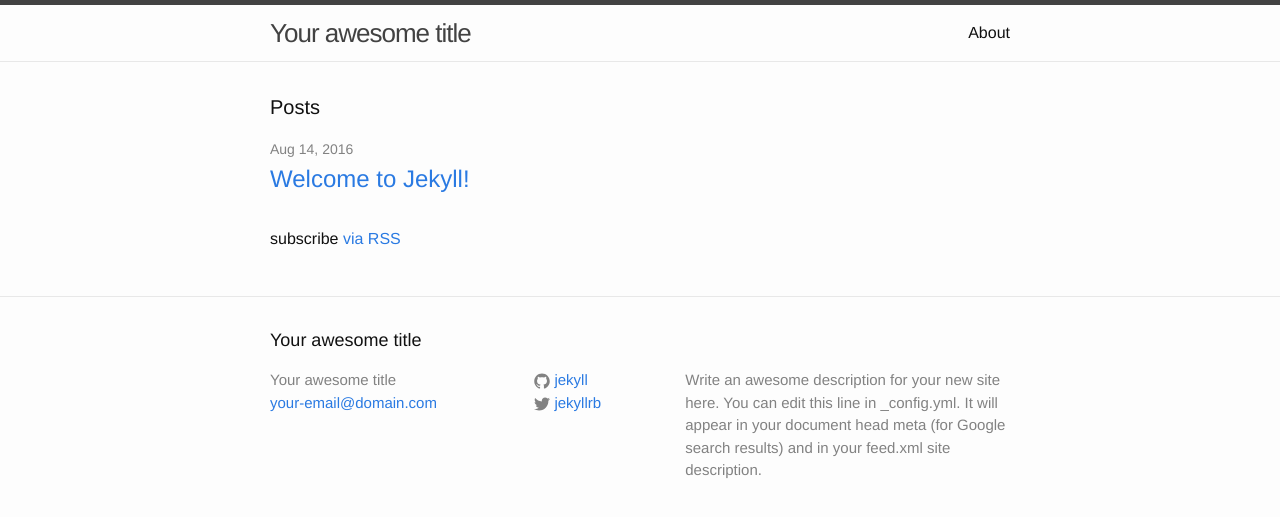
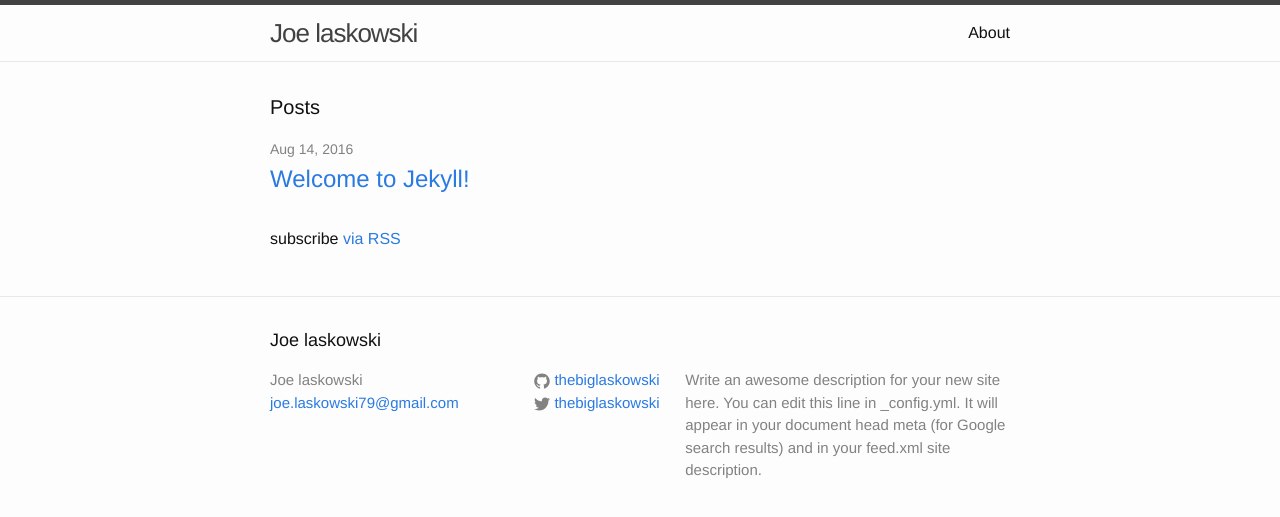
Before and after one commit to TheBigLaskowski/blog, a Jekyll site: the page built from index.html, in a window 1280 px wide. Shown: the top 517 px of the page. Built offline with Jekyll 4.4.1, drawn with Linux system fonts in a browser that asks for light colours.

Commit message:
config update

```diff
--- a/_config.yml
+++ b/_config.yml
@@ -6,16 +6,16 @@
 # 'jekyll serve'. If you change this file, please restart the server process.
 
 # Site settings
-title: Your awesome title
-email: your-email@domain.com
+title: Joe laskowski
+email: joe.laskowski79@gmail.com
 description: > # this means to ignore newlines until "baseurl:"
   Write an awesome description for your new site here. You can edit this
   line in _config.yml. It will appear in your document head meta (for
   Google search results) and in your feed.xml site description.
 baseurl: "" # the subpath of your site, e.g. /blog
-url: "http://yourdomain.com" # the base hostname & protocol for your site
-twitter_username: jekyllrb
-github_username:  jekyll
+url: "http://joelaskowski.me" # the base hostname & protocol for your site
+twitter_username: thebiglaskowski
+github_username:  thebiglaskowski
 
 # Build settings
 markdown: kramdown
```
